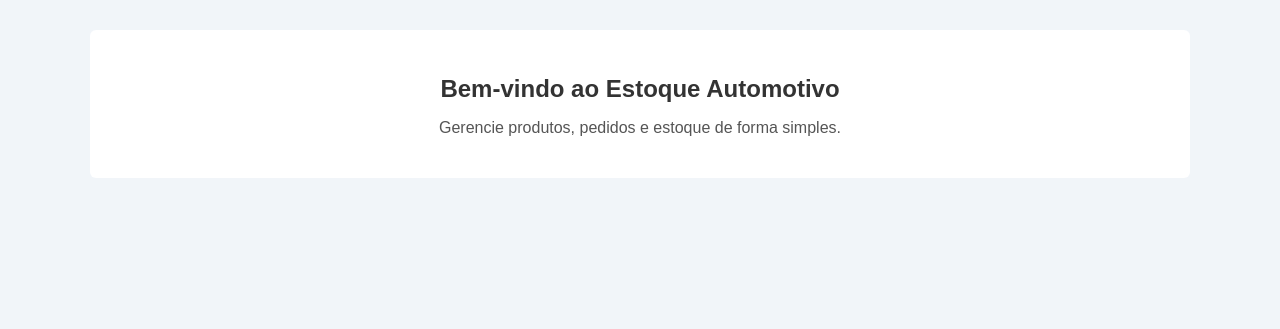
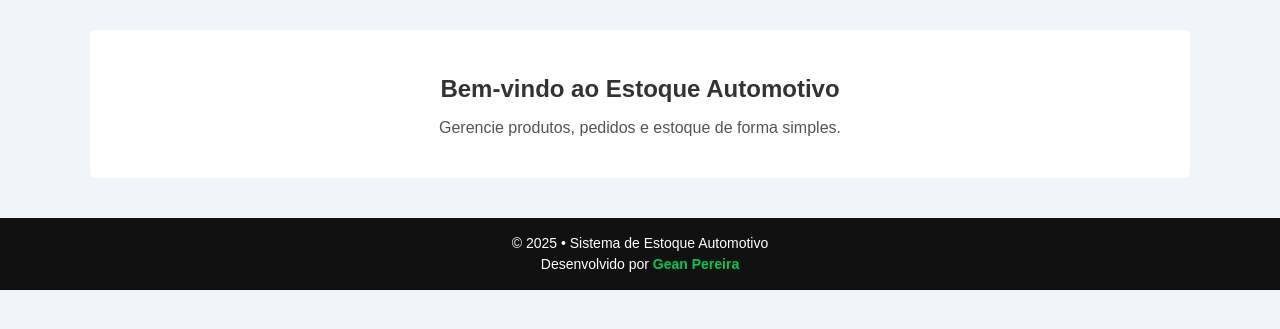
Before and after one commit to GeanPereiraa/estoque-automotivo, a Flask app: page / in a window 1280 px wide. Shown: the part 95-424 px from the top of the page. Run offline with Flask 3, Linux system fonts and the light colour scheme.

Commit message:
Adiciona rodapé profissional com autoria

```diff
--- a/app.py
+++ b/app.py
@@ -6,7 +6,7 @@ app = Flask(__name__)
 app.secret_key = "estoque_automotivo_secreto"
 
 ADMIN_USER = "admin"
-ADMIN_PASS = "1234"
+ADMIN_PASS = "F3a2--329"
 
 
 @app.route("/login", methods=["GET", "POST"])
@@ -198,7 +198,7 @@ def solicitar(id):
             f"Endereço: {endereco}"
         )
 
-        link = f"https://wa.me/5518991796621?text={quote(mensagem)}"
+        link = f"https://wa.me/5518997407413?text={quote(mensagem)}"
         return redirect(link)
 
     con.close()
--- a/static/css/base.css
+++ b/static/css/base.css
@@ -41,3 +41,22 @@ nav a:hover {
     padding: 25px;
     border-radius: 6px;
 }
+
+
+.footer {
+    margin-top: 40px;
+    padding: 15px;
+    background-color: #111;
+    color: #fff;
+    text-align: center;
+    font-size: 14px;
+}
+
+.footer p {
+    margin: 0;
+    line-height: 1.5;
+}
+
+.footer strong {
+    color: #00c853;
+}
--- a/templates/base.html
+++ b/templates/base.html
@@ -25,5 +25,13 @@
     {% block conteudo %}{% endblock %}
 </div>
 
+<footer class="footer">
+    <p>
+        © 2025 • Sistema de Estoque Automotivo<br>
+        Desenvolvido por <strong>Gean Pereira</strong>
+    </p>
+</footer>
+
+
 </body>
 </html>
```
